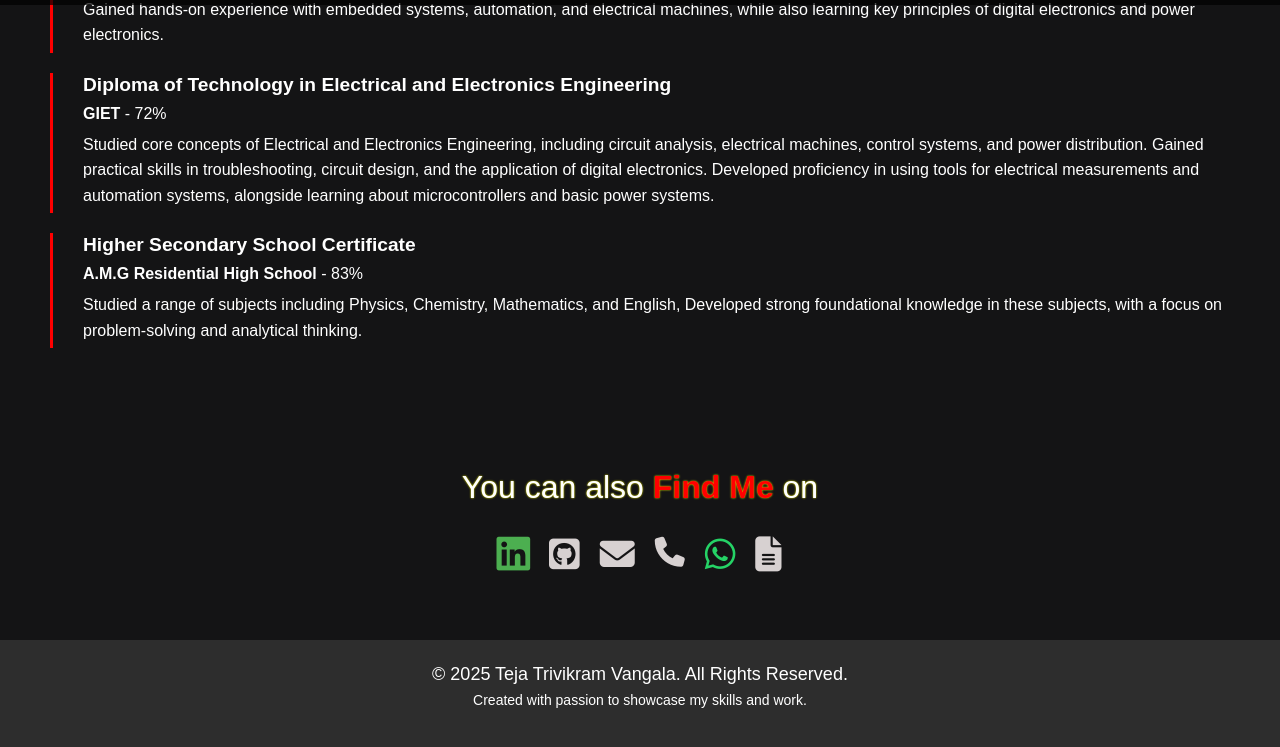
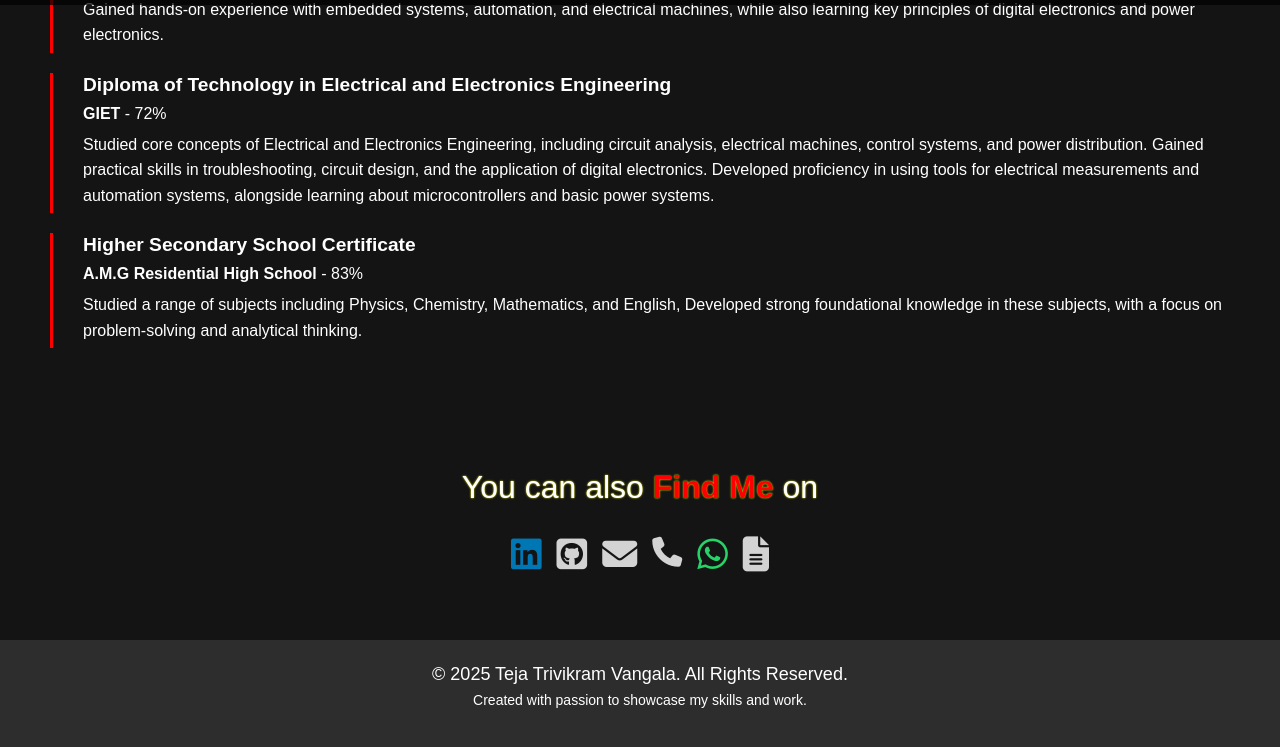
Before and after one commit to Tejatrivikram-007/Portfolio-Website, a plain HTML site: page index.html in a window 1280 px wide. In both pictures the pointer is over the icon 513 px from the left and 3354 px from the top of the page. Shown: the part 2800-3547 px from the top of the page. Drawn offline with nearby package versions, Linux system fonts and the light colour scheme; a web font is replaced by a local one.

Commit message:
Update style.css

```diff
--- a/style.css
+++ b/style.css
@@ -511,16 +511,45 @@ body {
 }
 
 .social_links i {
-    transition: transform 0.3s ease, color 0.3s ease;
-    cursor: pointer;
-}
+        font-size: 35px;
+        color: #d3d3d3; /* Light gray by default */
+        transition: color 0.3s ease;
+    }
 
-/* Hover Effect for Icons */
-.social_links li:hover i {
-    transform: scale(1.1);
-    color: #4CAF50;  /* Green color on hover */
-}
-.modal {
+    .social_links a:hover .fa-linkedin {
+        color: #0077b5;
+    }
+
+    .social_links a:hover .fa-square-github {
+        color: #333;
+    }
+
+    .social_links a:hover .fa-envelope {
+        color: #ea4335;
+    }
+
+    .social_links a:hover .fa-phone {
+        color: #4caf50;
+    }
+
+    .social_links a:hover .fa-whatsapp {
+        color: #25D366;
+    }
+
+    .social_links a:hover .fa-file-lines {
+        color: #f40f02; /* or use any other color for resume */
+    }
+
+    .social_links {
+        list-style: none;
+        padding: 0;
+        display: flex;
+        gap: 15px;
+    }
+
+    .social_links li {
+        display: inline-block;
+    }.modal {
     display: none;
     position: fixed;
     z-index: 1;
@@ -972,7 +1001,7 @@ body {
 
     .home_container {
         flex-direction: column;
-        padding: 1rem;
+/*         padding: 1rem;   */
     }
 
     .right_container, .left_container {
@@ -1071,7 +1100,7 @@ body {
 
     body {
         font-size: 12px;
-        padding: 0;
+/*         padding: 0; */
     }
 
     .home_container {
```
